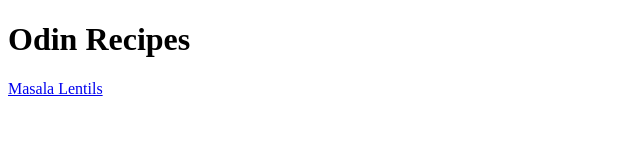
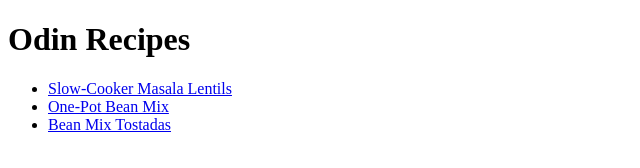
Before and after one commit to whohensee/odin-recipes, a plain HTML site: page index.html in a window 1280 px wide. Shown: the whole page, without its empty margins (0-640 px from the left). Drawn offline with Linux system fonts and the light colour scheme.

Commit message:
Format recipe links in index.html into a <ul>

```diff
--- a/index.html
+++ b/index.html
@@ -8,7 +8,12 @@
 
 <body>
     <h1>Odin Recipes</h1>
-    <a href="./recipes/masala-lentils.html">Masala Lentils</a>
+    <ul>
+        <li><a href="./recipes/masala-lentils.html">
+            Slow-Cooker Masala Lentils</a></li>
+        <li><a href="./recipes/bean-mix.html">One-Pot Bean Mix</a></li>
+        <li><a href="./recipes/tostadas.html">Bean Mix Tostadas</a></li>
+    </ul>
 </body>
 
 </html>
```
